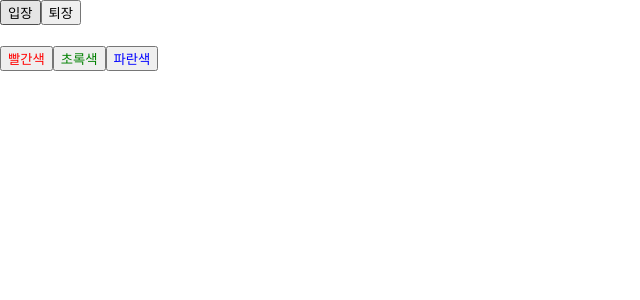
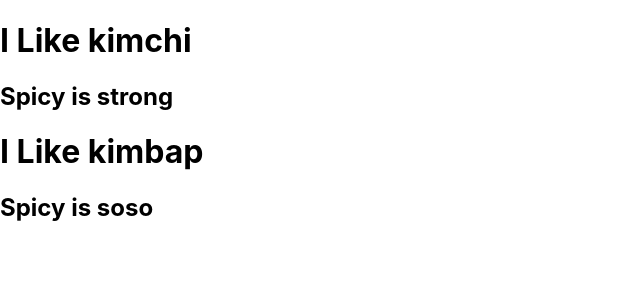
Before and after one commit to free-ko/study-react-velopert, a React (Create React App) app in the folder hello-react/: page / in a window 1280 px wide. Shown: the top 300 px of the page, without its empty margins (0-640 px from the left). Built offline with nearby package versions, Linux system fonts and the light colour scheme.

Commit message:
Practice with props

```diff
--- a/hello-react/src/App.js
+++ b/hello-react/src/App.js
@@ -1,11 +1,29 @@
 import React, { Component } from 'react';
 import './App.css';
-import Say from './Say';
+// import Say from './Say';
 
-class App extends Component {
-  render() {
-    return <Say />;
-  }
+function Food({ name, hot }) {
+  return (
+    <div>
+      <h1>I Like {name}</h1>
+      <h2>Spicy is {hot}</h2>
+    </div>
+  );
+}
+
+const FoodILike = [
+  { name: 'kimchi', hot: 'strong' },
+  { name: 'kimbap', hot: 'soso' },
+];
+
+function App() {
+  return (
+    <div>
+      {FoodILike.map((dish) => (
+        <Food name={dish.name} hot={dish.hot} />
+      ))}
+    </div>
+  );
 }
 
 export default App;
```
